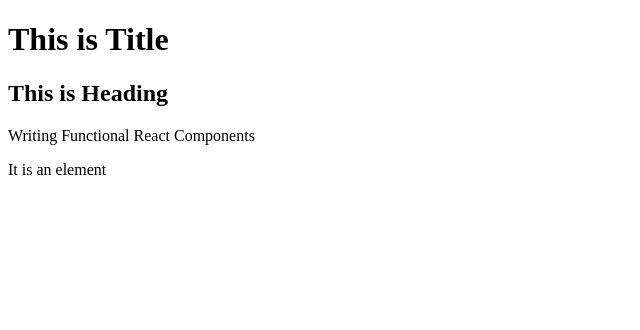
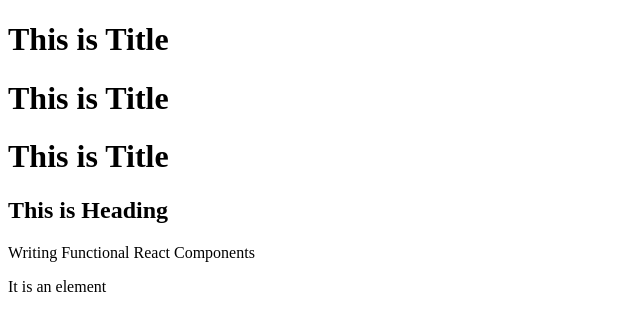
Before and after one commit to owaisezarger/oz-learns-react, a React (Vite) app: page / in a window 1280 px wide. Shown: the top 330 px of the page, without its empty margins (0-640 px from the left). Built offline with nearby package versions, Linux system fonts and the light colour scheme.

Commit message:
different ways to render or call components

```diff
--- a/App.js
+++ b/App.js
@@ -9,7 +9,10 @@ const elem = <p>It is an element</p>;
 const Heading = () => {
   return (
     <div>
+      {/* three ways to render components */}
+      <Title></Title>
       <Title />
+      {Title()}
       <h2> This is Heading</h2>
       <p>Writing Functional React Components</p>
       {elem}
```
